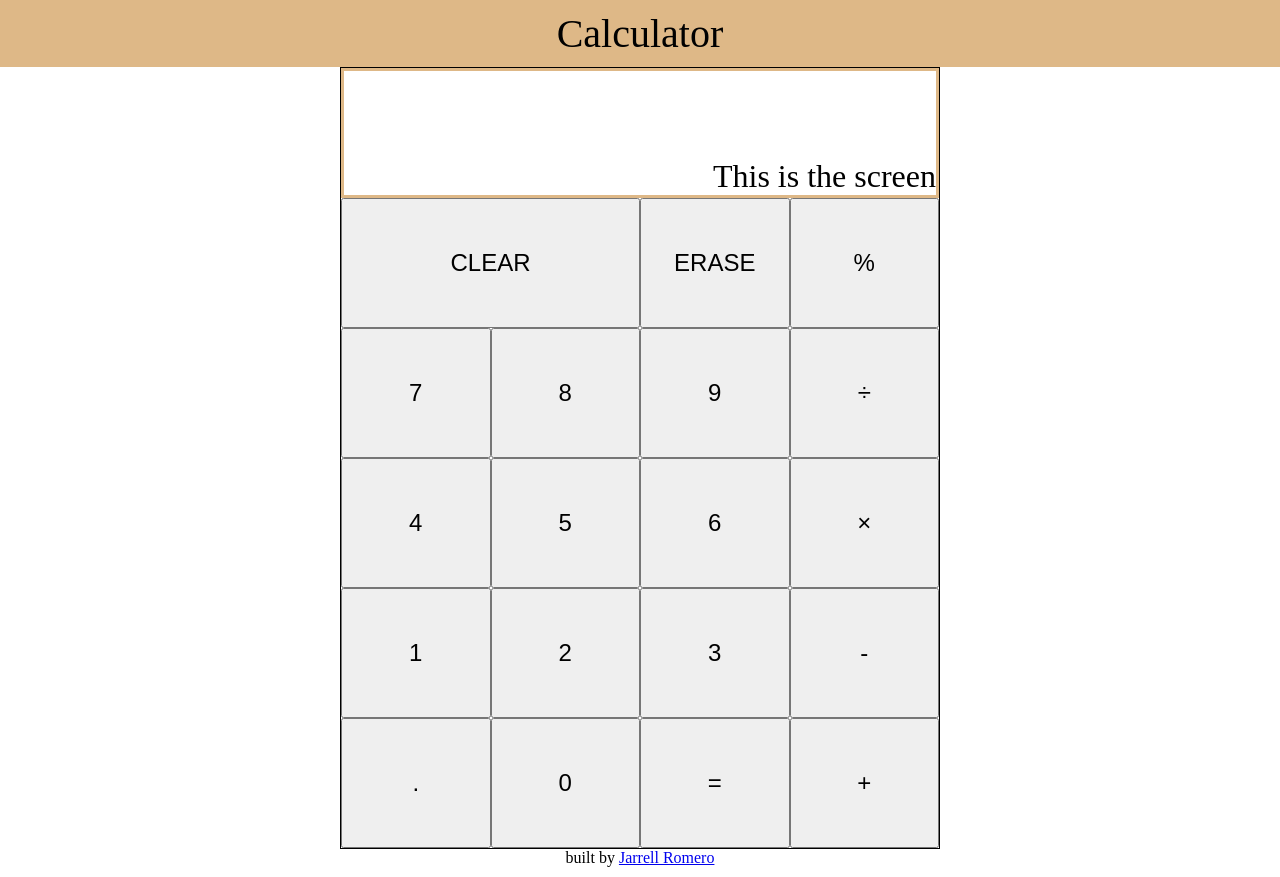
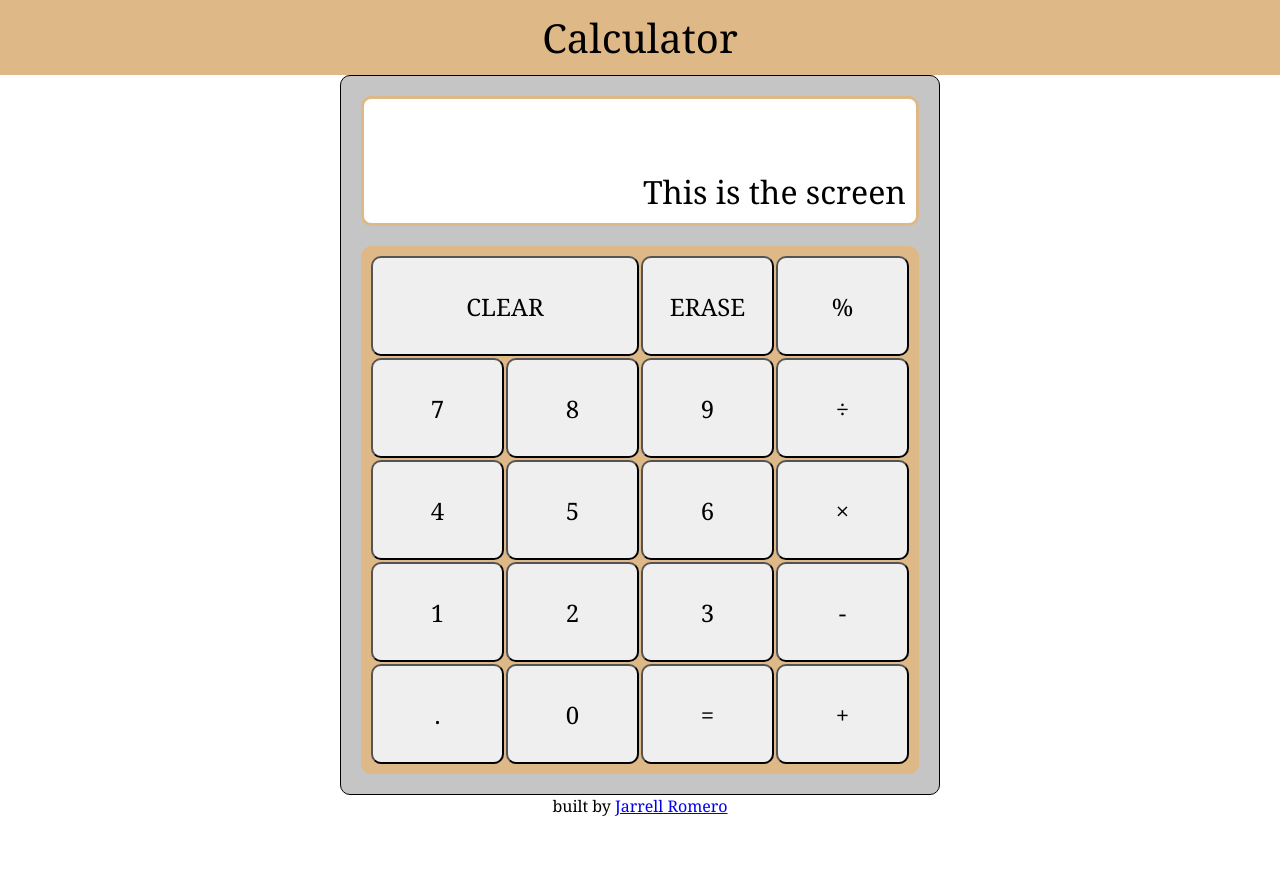
Before and after one commit to Jarrell21/calculator, a plain HTML site: page index.html in a window 1280 px wide. After the commit the page ends 827 px from the top, so only its background shows below. Drawn offline with Linux system fonts and the light colour scheme.

Commit message:
Updated user interface

```diff
--- a/index.html
+++ b/index.html
@@ -6,7 +6,7 @@
     <meta name="viewport" content="width=device-width, initial-scale=1.0" />
     <title>Project: Calculator</title>
     <link rel="stylesheet" href="styles.css" />
-    <script src="script.js"></script>
+    <script src="script.js" defer></script>
   </head>
   <body>
     <div class="page-wrapper">
--- a/styles.css
+++ b/styles.css
@@ -1,6 +1,7 @@
 * {
   box-sizing: border-box;
   margin: 0;
+  font-family: Cambria, Cochin, Georgia, Times, "Times New Roman", serif;
 }
 
 .page-wrapper {
@@ -22,16 +23,23 @@ main {
 }
 
 .calculator-container {
+  background-color: #c5c5c5;
   border: solid black 1px;
+  border-radius: 10px;
+  padding: 20px;
   margin: auto;
   width: 600px;
   display: flex;
+  gap: 20px;
   flex-direction: column;
 }
 
 .screen {
   font-size: 2em;
+  padding: 10px;
+  background-color: white;
   border: solid burlywood 3px;
+  border-radius: 10px;
   height: 130px;
   display: flex;
   flex-direction: column-reverse;
@@ -40,7 +48,11 @@ main {
 }
 
 .calculator-btns {
+  padding: 10px;
+  border-radius: 10px;
+  background-color: burlywood;
   display: grid;
+  gap: 2px;
   grid-template-columns: repeat(4, 1fr);
   grid-template-rows: repeat(4, 1fr);
 }
@@ -48,9 +60,15 @@ main {
 .calculator-btns > button {
   font-weight: 400;
   font-size: 1.5em;
+  border-radius: 10px;
   margin: 0;
   width: 100%;
-  height: 130px;
+  height: 100px;
+}
+
+.calculator-btns > button:hover {
+  cursor: pointer;
+  background-color: white;
 }
 
 #clear-btn {
```
